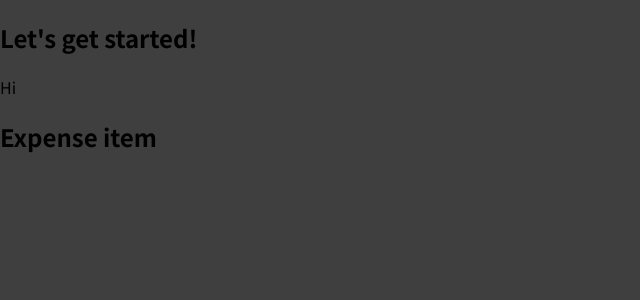
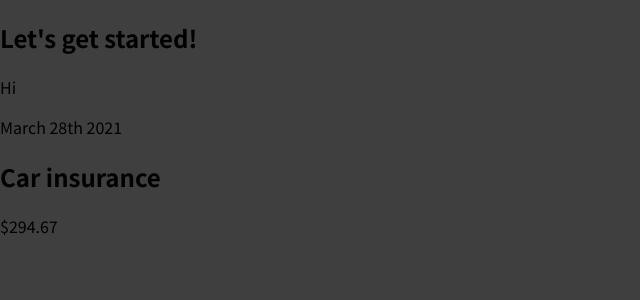
Before and after one commit to luzcry/react-expenses, a JavaScript app: page / in a window 1280 px wide. Shown: the top 300 px of the page, without its empty margins (0-640 px from the left). Built offline with nearby package versions, Linux system fonts and the light colour scheme.

Commit message:
complex structure of the component

```diff
--- a/src/components/ExpenseItem.js
+++ b/src/components/ExpenseItem.js
@@ -1,5 +1,13 @@
 function ExpenseItem() {
-  return <h2>Expense item</h2>
+  return (
+    <div>
+      <div>March 28th 2021</div>
+      <div>
+        <h2>Car insurance</h2>
+        <div>$294.67</div>
+      </div>
+    </div>
+  );
 }
 
 export default ExpenseItem;
```
Also changed, not shown: 1 other file (tests, documents, lock files or other folders).
